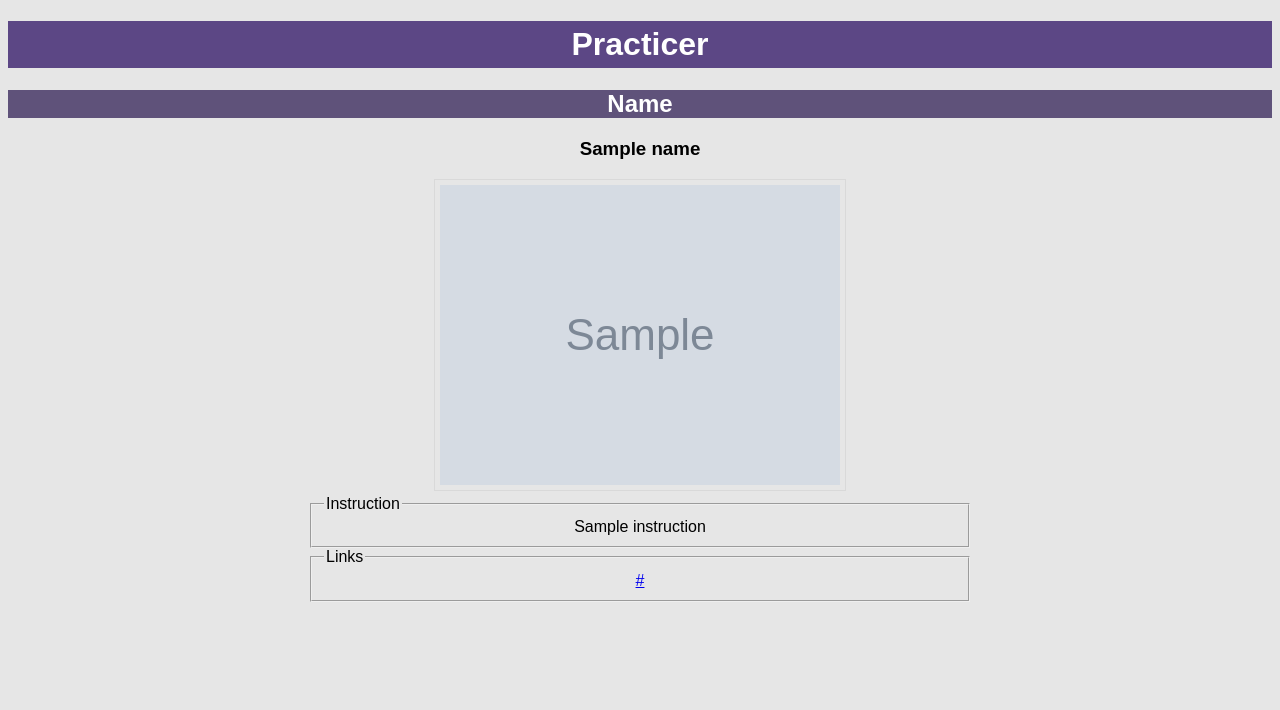
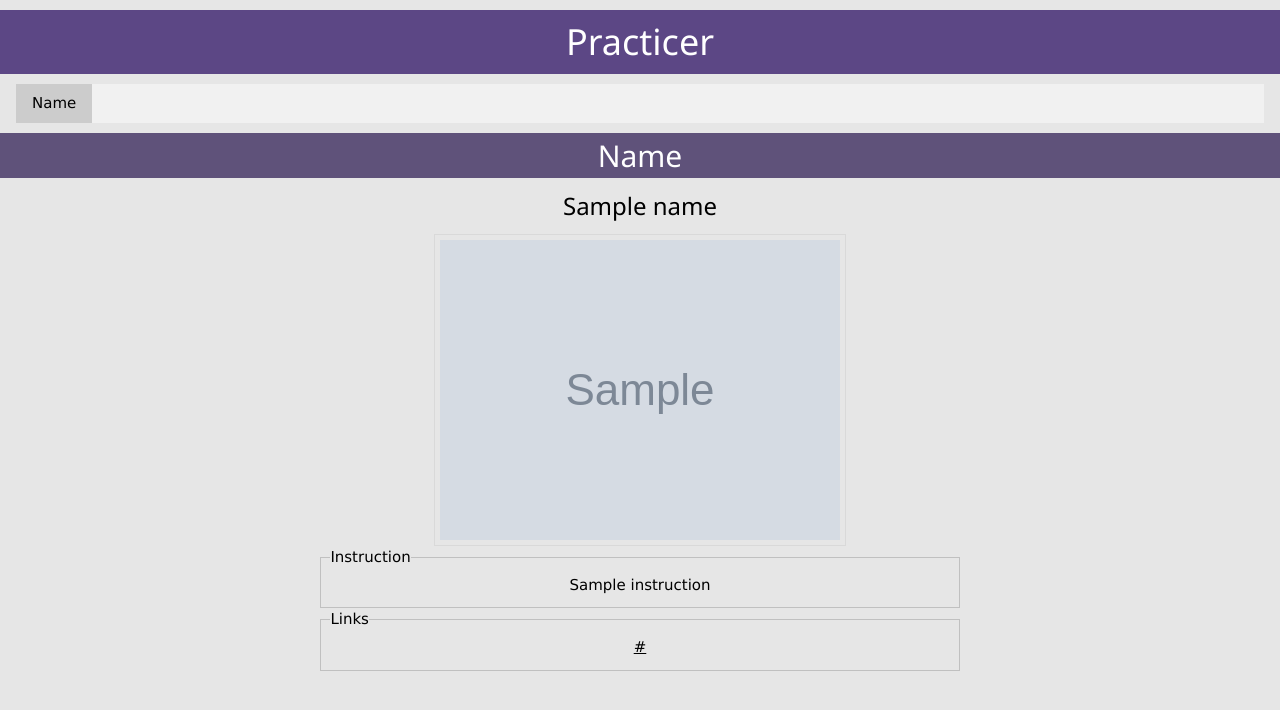
Before and after one commit to DominikPott/practicer-flask, a Flask app: template practicer_flask/templates/exercises.html in a window 1280 px wide. Shown: the top 710 px of the page. Run offline with Flask 2, Linux system fonts and the light colour scheme; the template is opened without the code that fills it: most values are stand-ins (such as "Sample title", 1, 10 or a date in 2020); grey boxes marked "Sample" are stand-in pictures.

Commit message:
added menubar

```diff
--- a/practicer_flask/static/css/base.css
+++ b/practicer_flask/static/css/base.css
@@ -3,13 +3,6 @@
   background-color:hsl(0, 0%, 90%);
 }
 
-img {
-  border: 1px solid hsl(0, 0%, 85%);
-  padding: 5px;
-  height: auto;
-  width: auto;
-  max-width: 640px;
-}
 
 .title {
   background-color: hsl(260, 30%, 40%);
@@ -17,25 +10,3 @@
   color: white;
   text-align: center;
 }
-
-.category {
-  background-color: hsl(260, 20%, 40%);
-  color: white;
-  align: center;
-}
-
-.thumbnail {
-    display: flex;
-    justify-content: center;
-    align-items: center;
-}
-
-.instruction {
-  max-width: 50%;
-  height: auto;
-}
-
-.links {
-  max-width: 50%;
-  height: auto;
-}
--- /dev/null
+++ b/practicer_flask/static/css/exercises.css
@@ -0,0 +1,29 @@
+img {
+  border: 1px solid hsl(0, 0%, 85%);
+  padding: 5px;
+  height: auto;
+  width: auto;
+  max-width: 640px;
+}
+
+.category {
+  background-color: hsl(260, 20%, 40%);
+  color: white;
+  align: center;
+}
+
+.thumbnail {
+    display: flex;
+    justify-content: center;
+    align-items: center;
+}
+
+.instruction {
+  max-width: 50%;
+  height: auto;
+}
+
+.links {
+  max-width: 50%;
+  height: auto;
+}
--- a/practicer_flask/templates/base.html
+++ b/practicer_flask/templates/base.html
@@ -2,8 +2,8 @@
 <html lang="en" dir="ltr">
  <head>
    <meta charset="utf-8">
-   <title>Practicer</title>
-   <link rel="stylesheet" href="{{ url_for('static', filename='css/base.css') }}">
+     <link rel="stylesheet" href="{{ url_for('static', filename='css/base.css') }}">
+     <title>Practicer</title>
  </head>
  <body>
     <header>
@@ -11,6 +11,9 @@
         <h1 class="title">Practicer</h1>
       </div>
     </header>
+    {% block navbar %}
+    {% endblock %}
+
     {% block content %}
     {% endblock %}
  </body>
--- a/practicer_flask/templates/exercises.html
+++ b/practicer_flask/templates/exercises.html
@@ -1,10 +1,12 @@
-{% extends 'base.html' %}
+{% extends 'navbar.html' %}
 
 {% block content %}
+<link rel="stylesheet" href="{{ url_for('static', filename='css/exercises.css') }}">
+
 {% for categorie in categories.keys() %}
 <h2 class="category" align="center">{{ categorie.capitalize() }}</h2>
 {% for exercise in categories[categorie] %}
-    <h3 align="center">{{ exercise['label'] }}</h3>
+    <h3 align="center" id="{{ exercise['label'] }}">{{ exercise['label'] }}</h3>
     <div class="thumbnail">
         <a href="{{ url_for('static', filename=exercise['template']) }}">
             <img src="{{ url_for('static', filename=exercise['thumbnail']) }}" >
--- /dev/null
+++ b/practicer_flask/templates/navbar.html
@@ -0,0 +1,22 @@
+{% extends 'base.html' %}
+
+{% block navbar %}
+<meta name="viewport" content="width=device-width, initial-scale=1">
+<link rel="stylesheet" href="https://www.w3schools.com/w3css/4/w3.css">
+
+<div class="w3-container">
+  <div class="w3-bar w3-light-grey w3-hover-none">
+    {% for categorie in categories.keys() %}
+        <div class="w3-dropdown-hover">
+        <button class="w3-button">{{ categorie.capitalize() }}</button>
+            <div class="w3-dropdown-content w3-bar-block">
+            {% for exercise in categories[categorie] %}
+            <a href="#{{ exercise['label'] }}" class="w3-bar-item w3-button">{{ exercise['label'] }}</a>
+            {% endfor %}
+            </div>
+        </div>
+    {% endfor %}
+
+  </div>
+</div>
+{% endblock %}
```
